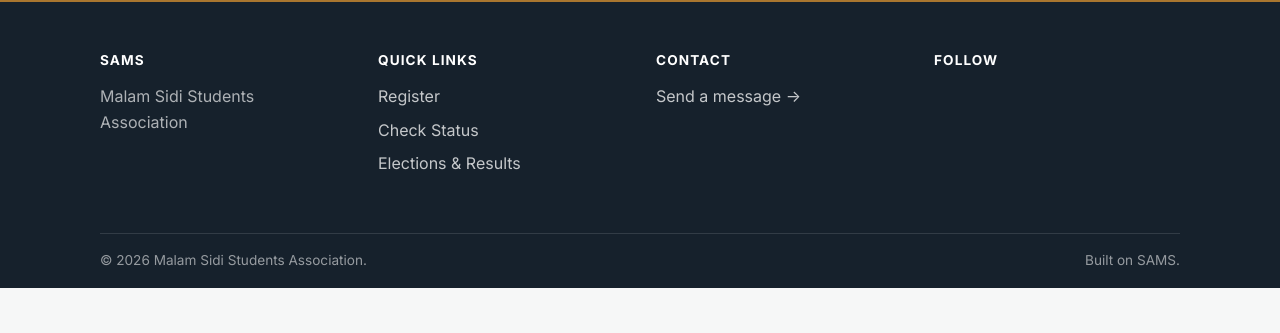
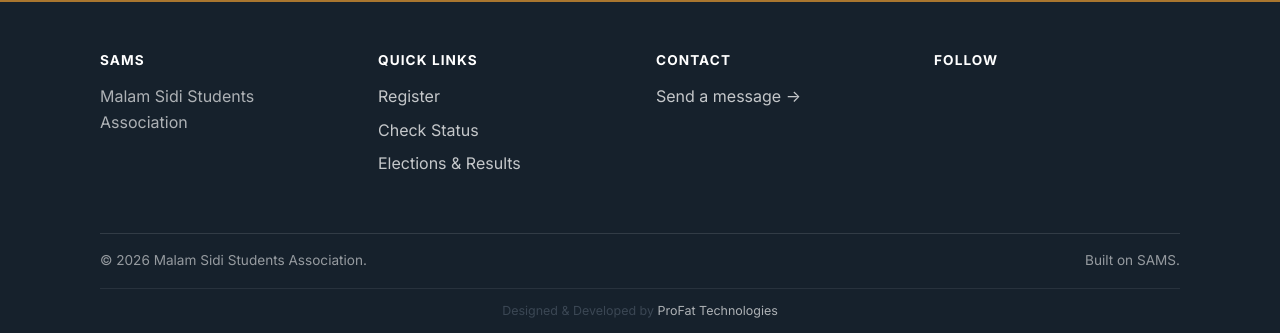
Before and after one commit to ProFat01/student-association-management-system, a Django app: template apps/accounts/templates/accounts/dashboard.html in a window 1280 px wide. Shown: the part 685-1018 px from the top of the page. Before the commit the page ends 973 px from the top, so only its background shows below. Run offline with Django 5.2, Linux system fonts and the light colour scheme; the template is opened without the code that fills it, so the values that code supplies are empty.

Commit message:
Brand footer with ProFat Technologies developer attribution

```diff
--- a/static/css/base.css
+++ b/static/css/base.css
@@ -335,6 +335,24 @@ select:focus-visible, textarea:focus-visible, [tabindex]:focus-visible {
   justify-content: space-between;
 }
 .social-links { display: flex; gap: var(--space-3); list-style: none; flex-wrap: wrap; }
+.footer-credit {
+  border-top: 1px solid rgba(255, 255, 255, 0.08);
+  padding: var(--space-3) 0;
+  font-size: 0.78rem;
+  color: rgba(255, 255, 255, 0.45);
+  text-align: center;
+}
+.footer-credit p { margin: 0; }
+.footer-credit a {
+  color: rgba(255, 255, 255, 0.65);
+  text-decoration: none;
+  transition: color var(--transition-fast);
+}
+.footer-credit a:hover,
+.footer-credit a:focus-visible {
+  color: var(--brass);
+  text-decoration: underline;
+}
 
 /* --- Buttons --- */
 .btn {
--- a/templates/base.html
+++ b/templates/base.html
@@ -136,6 +136,9 @@
       <span>&copy; {% now "Y" %} {{ association.name|default:"Malam Sidi Students Association" }}.</span>
       <span>Built on SAMS.</span>
     </div>
+    <div class="container footer-credit">
+      <p>Designed &amp; Developed by <a href="https://DevProf.pythonanywhere.com" target="_blank" rel="noopener noreferrer">ProFat Technologies</a></p>
+    </div>
   </footer>
 
   <script src="{% static 'js/site.js' %}" defer></script>
```
